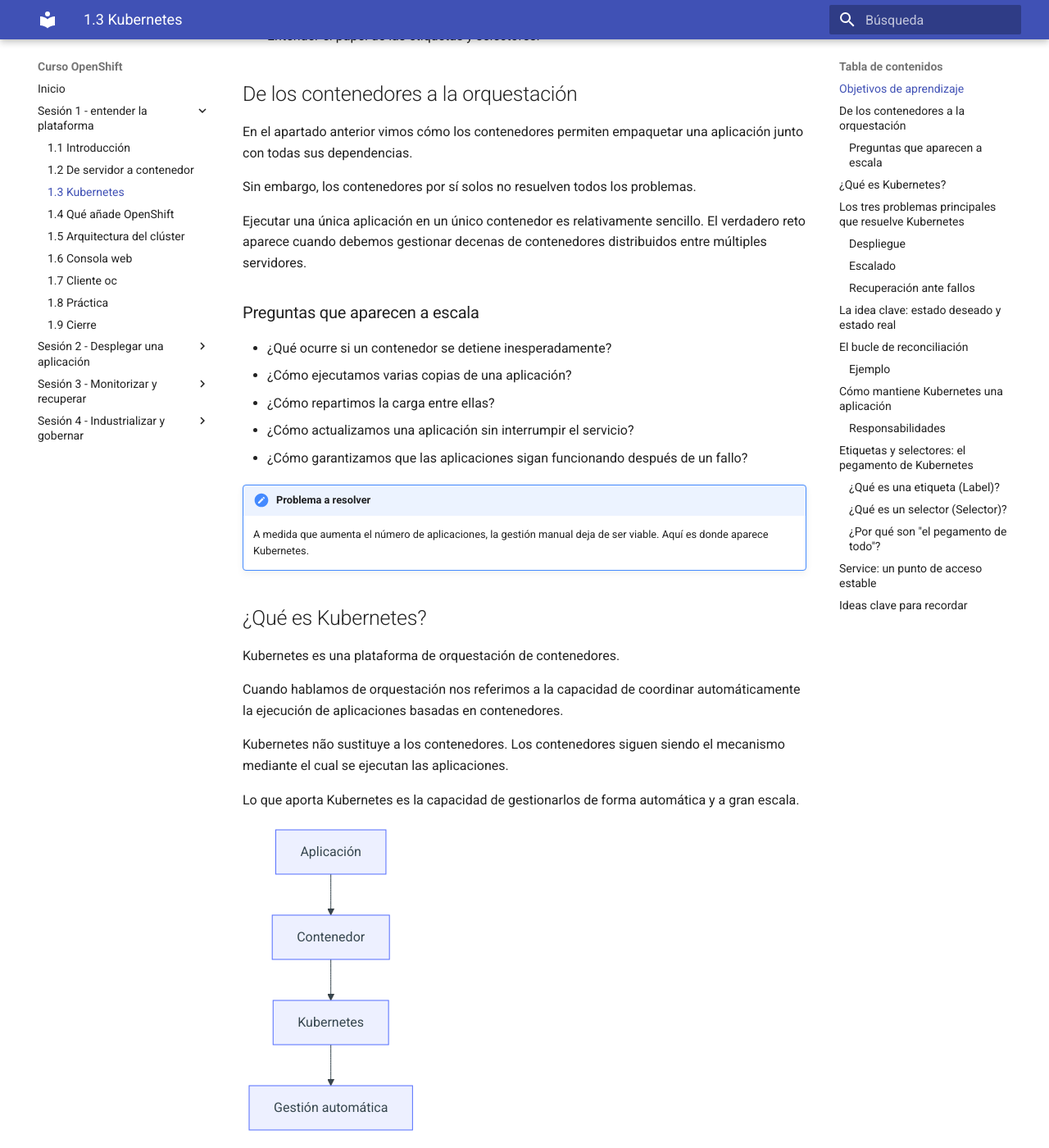
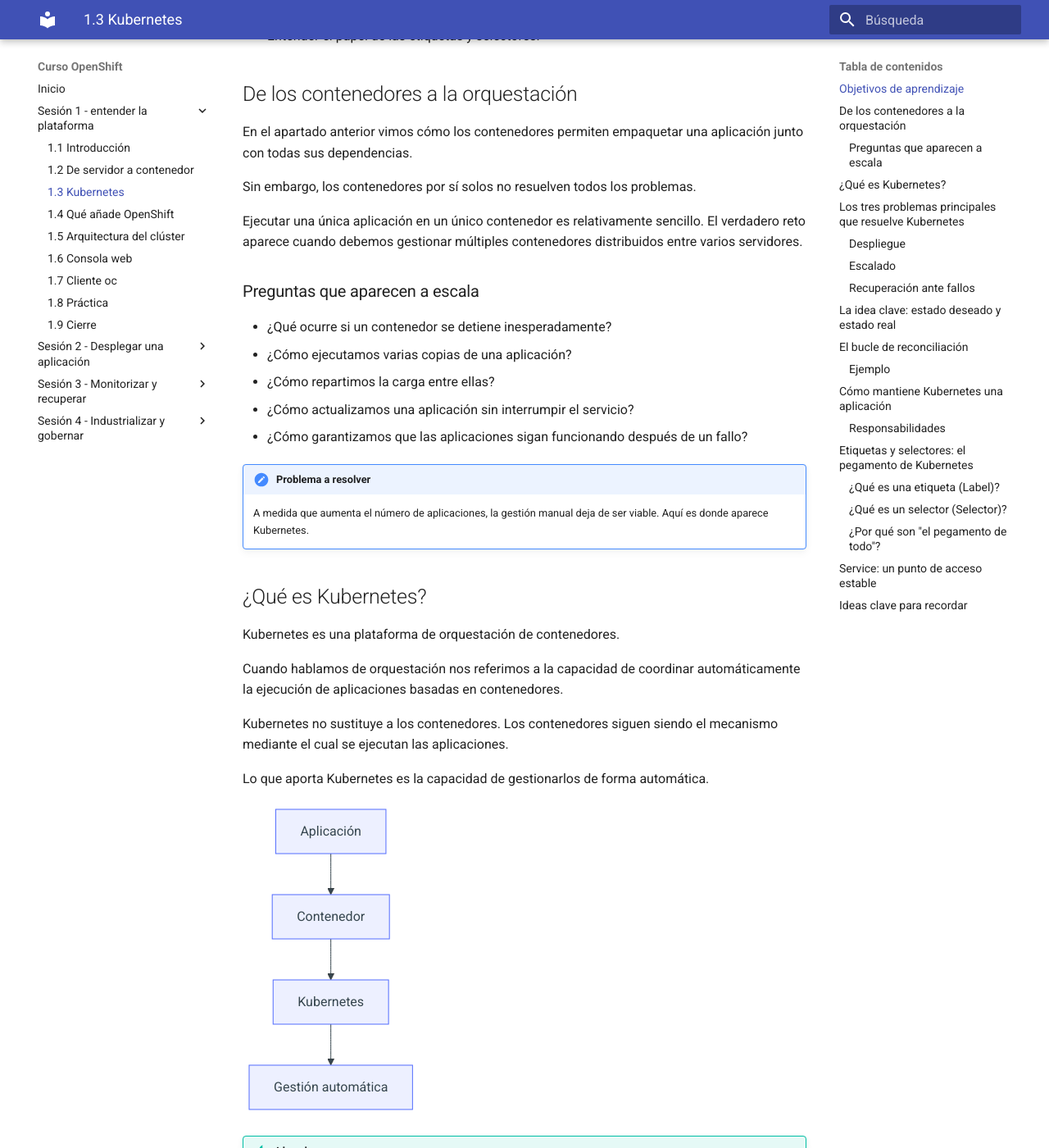
Before and after one commit to ieftraining/curso-openshift, an MkDocs documentation site: the page built from docs/sesion1/1.3 kubernetes.md, in a window 1280 px wide and 1400 px high, scrolled down 484 px. Shown: the whole window at 82% size. Built offline with MkDocs 1.6.1 and Material for MkDocs 9.7.7, drawn with Linux system fonts in a browser that asks for light colours; some of the changed lines change nothing that is shown; some of the changed text lies outside the part shown.

Commit message:
Add files via upload

````diff
--- a/docs/sesion1/1.3 kubernetes.md
+++ b/docs/sesion1/1.3 kubernetes.md
@@ -18,7 +18,7 @@
 
 Sin embargo, los contenedores por sí solos no resuelven todos los problemas.
 
-Ejecutar una única aplicación en un único contenedor es relativamente sencillo. El verdadero reto aparece cuando debemos gestionar decenas de contenedores distribuidos entre múltiples servidores.
+Ejecutar una única aplicación en un único contenedor es relativamente sencillo. El verdadero reto aparece cuando debemos gestionar múltiples contenedores distribuidos entre varios servidores.
 
 ### Preguntas que aparecen a escala
 
@@ -39,9 +39,9 @@
 
 Cuando hablamos de orquestación nos referimos a la capacidad de coordinar automáticamente la ejecución de aplicaciones basadas en contenedores.
 
-Kubernetes não sustituye a los contenedores. Los contenedores siguen siendo el mecanismo mediante el cual se ejecutan las aplicaciones.
+Kubernetes no sustituye a los contenedores. Los contenedores siguen siendo el mecanismo mediante el cual se ejecutan las aplicaciones.
 
-Lo que aporta Kubernetes es la capacidad de gestionarlos de forma automática y a gran escala.
+Lo que aporta Kubernetes es la capacidad de gestionarlos de forma automática.
 
 ```mermaid
 flowchart TD
@@ -162,7 +162,7 @@
 
 ## Etiquetas y selectores: el pegamento de Kubernetes
 
-En Kubernetes hay cientos o miles de objetos (Pods, Nodos, Servicios). Para relacionarlos entre sí, Kubernetes **no utiliza nombres fijos ni direcciones IP** (ya que los Pods son efímeros).
+En un clúster de Kubernetes conviven múltiples objetos (Pods, Nodos, Servicios). Para relacionarlos entre sí, Kubernetes **no utiliza nombres fijos ni direcciones IP** (ya que los Pods son efímeros).
 
 Utiliza un sistema mucho más flexible: **Etiquetas (Labels) y Selectores (Selectors)**.
 
@@ -188,13 +188,13 @@
 
 ```mermaid
 flowchart TD
-    subgraph Selector: app=web
-        S[Service / ReplicaSet]
+    subgraph SG1 ["Selector: app=web"]
+        S["Service / ReplicaSet"]
     end
 
-    S -->|Busca etiquetas| P1[Pod 1\napp=web]
-    S -->|Busca etiquetas| P2[Pod 2\napp=web]
-    S -. Ignores .-> P3[Pod 3\napp=db]
+    S -->|Busca etiquetas| P1["Pod 1 (app=web)"]
+    S -->|Busca etiquetas| P2["Pod 2 (app=web)"]
+    S -. Ignora .-> P3["Pod 3 (app=db)"]
 ```
 
 ### ¿Por qué son "el pegamento de todo"?
````
